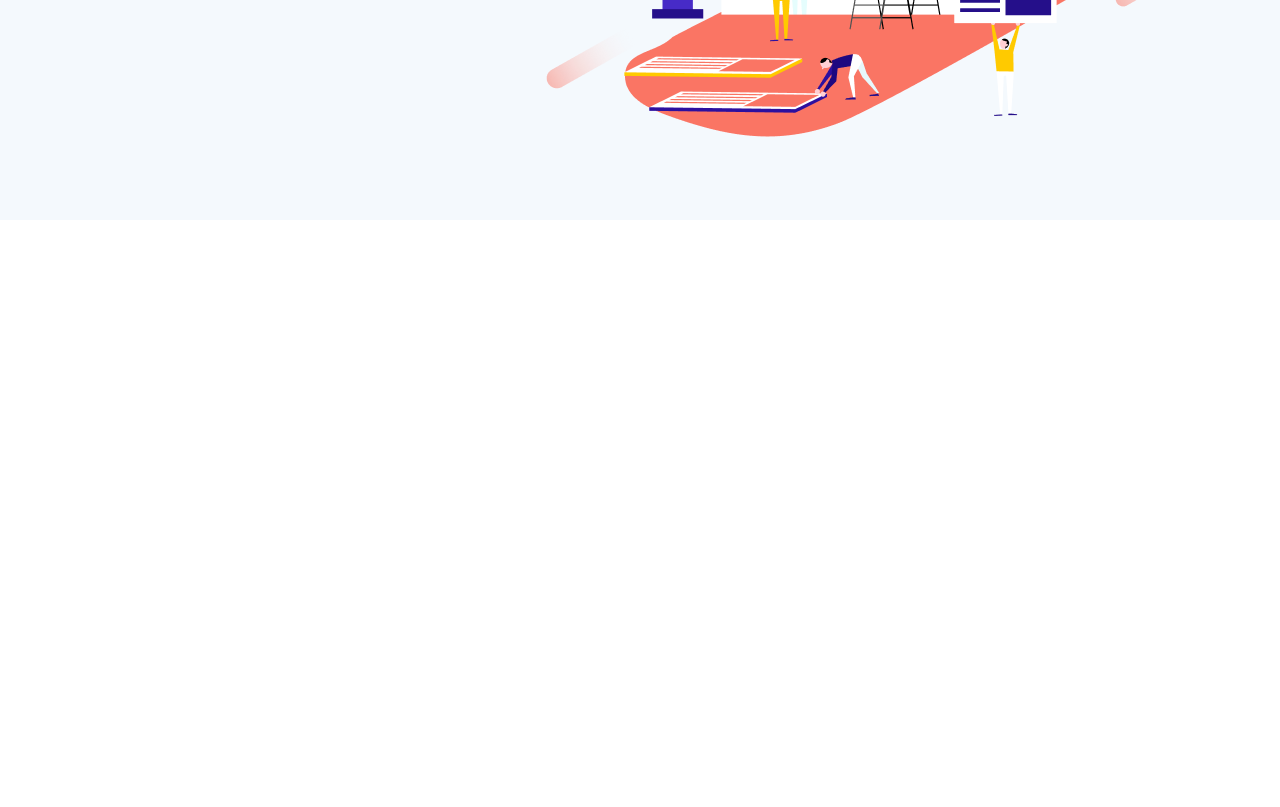
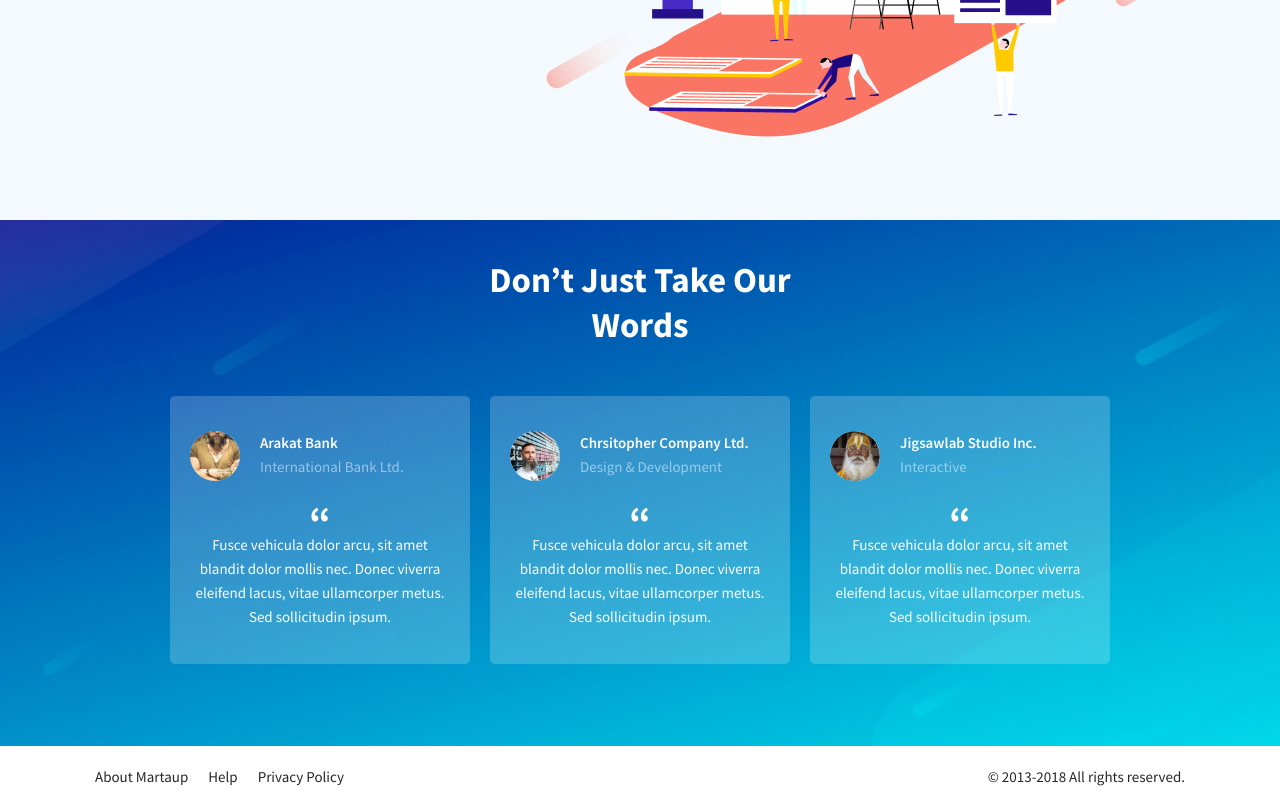
Before and after one commit to NeverMind109/MartaUP, a website: page app/index.pug in a window 1280 px wide. Shown: the part 3048-3855 px from the top of the page. Before the commit the page ends 3268 px from the top, so only its background shows below. Drawn offline with nearby package versions, Linux system fonts and the light colour scheme; files that its build step writes are made by us from their sources.

Commit message:
Created: Added Reviews Section and Footer

```diff
--- a/app/index.pug
+++ b/app/index.pug
@@ -113,6 +113,37 @@ html(lang="en")
                             p.advantages-box__text Nam dapibus nisl vitae elit fringilla rutrum. Aenean sollicitudin, erat a elementum rutrum, neque sem pretium metus, quis mollis nisl nunc et massa. Nam dapibus nisl vitae elit fringilla rutrum. Aenean sollicitudin, erat a elementum rutrum, neque sem pretium metus, quis mollis nisl nunc et massa
                     .advantages-box__image-block
                         img.advantages__image(src="images/advantage-3.png", alt="Advantage")
-
-
+        section.reviews(style={"background-image": "url('images/reviews-bg.jpg')"})
+            .container
+                .title.reviews__title Don’t Just Take Our Words
+                .reviews__items
+                    .reviews__item
+                        .reviews__item-head
+                            img.reviews__item-img(src="images/reviews-1.jpg", alt="Avatar")
+                            .reviews__item-info
+                                h5.reviews__item-name Arakat Bank
+                                span.reviews__item-position International Bank Ltd.
+                        .reviews__item-text  Fusce vehicula dolor arcu, sit amet blandit dolor mollis nec. Donec viverra eleifend lacus, vitae ullamcorper metus. Sed sollicitudin ipsum.
+                    .reviews__item
+                        .reviews__item-head
+                            img.reviews__item-img(src="images/reviews-2.jpg", alt="Avatar")
+                            .reviews__item-info
+                                h5.reviews__item-name Chrsitopher Company Ltd.
+                                span.reviews__item-position Design & Development
+                        .reviews__item-text  Fusce vehicula dolor arcu, sit amet blandit dolor mollis nec. Donec viverra eleifend lacus, vitae ullamcorper metus. Sed sollicitudin ipsum.
+                    .reviews__item
+                        .reviews__item-head
+                            img.reviews__item-img(src="images/reviews-3.jpg", alt="Avatar")
+                            .reviews__item-info
+                                h5.reviews__item-name Jigsawlab Studio Inc.
+                                span.reviews__item-position Interactive
+                        .reviews__item-text  Fusce vehicula dolor arcu, sit amet blandit dolor mollis nec. Donec viverra eleifend lacus, vitae ullamcorper metus. Sed sollicitudin ipsum.
+        footer.footer
+            .container
+                .footer__inner
+                    .footer__menu
+                        a.footer__link(href="#") About Martaup
+                        a.footer__link(href="#") Help
+                        a.footer__link(href="#") Privacy Policy
+                    .footer__copy © 2013-2018 All rights reserved.
         script(src="js/main.min.js")
--- /dev/null
+++ b/app/scss/_blocks/_footer.scss
@@ -0,0 +1,14 @@
+.footer {
+    background-color: #fff;
+    &__inner {
+        display: flex;
+        align-items: center;
+        justify-content: space-between;
+        height: 61px;
+        padding: 0 40px;
+        color: #272727;
+    }
+}
+.footer__link + .footer__link {
+    margin-left: 20px;
+}
--- /dev/null
+++ b/app/scss/_blocks/_reviews.scss
@@ -0,0 +1,54 @@
+.reviews {
+    background-repeat: no-repeat;
+    background-size: cover;
+    background-position: top center;
+    padding: 38px 0 82px;
+    &__title {
+        color: #FFFFFF;
+        max-width: 384px;
+        margin: 0 auto 48px;
+    }
+    &__items {
+        display: flex;
+        justify-content: space-between;
+        align-items: flex-start;
+        max-width: 940px;
+        margin: 0 auto;
+    }
+    &__item {
+        width: 300px;
+        background-color: rgba(#fff, 0.2);
+        color: #FFFFFF;
+        padding: 35px 20px;
+        border-radius: 5px;
+        &-head {
+            display: flex;
+            margin-bottom: 13px;
+        }
+        &-img {
+            border-radius: 50%;
+            margin-right: 20px;
+        }
+        &-name {
+            font-weight: 600;
+        }
+        &-position {
+            opacity: 0.5;
+        }
+        &-text {
+            text-align: center;
+            padding-top: 39px;
+            position: relative;
+            &::before {
+                content: '“';
+                position: absolute;
+                top: 0;
+                left: 0;
+                right: 0;
+                font-weight: 700;
+                font-size: 40px;
+                line-height: 55px;
+            }
+        }
+    }
+}
--- a/app/scss/style.scss
+++ b/app/scss/style.scss
@@ -5,5 +5,7 @@
 @import "_blocks/_header.scss";
 @import "_blocks/_specialised.scss";
 @import "_blocks/_advantages.scss";
+@import "_blocks/_reviews.scss";
+@import "_blocks/_footer.scss";
 
 @import "_media.scss";
```
Also changed, not shown: app/css/style.min.css, app/images/reviews-1.jpg (added), app/images/reviews-2.jpg (added), app/images/reviews-3.jpg (added), app/images/reviews-bg.jpg (added), app/index.html.
